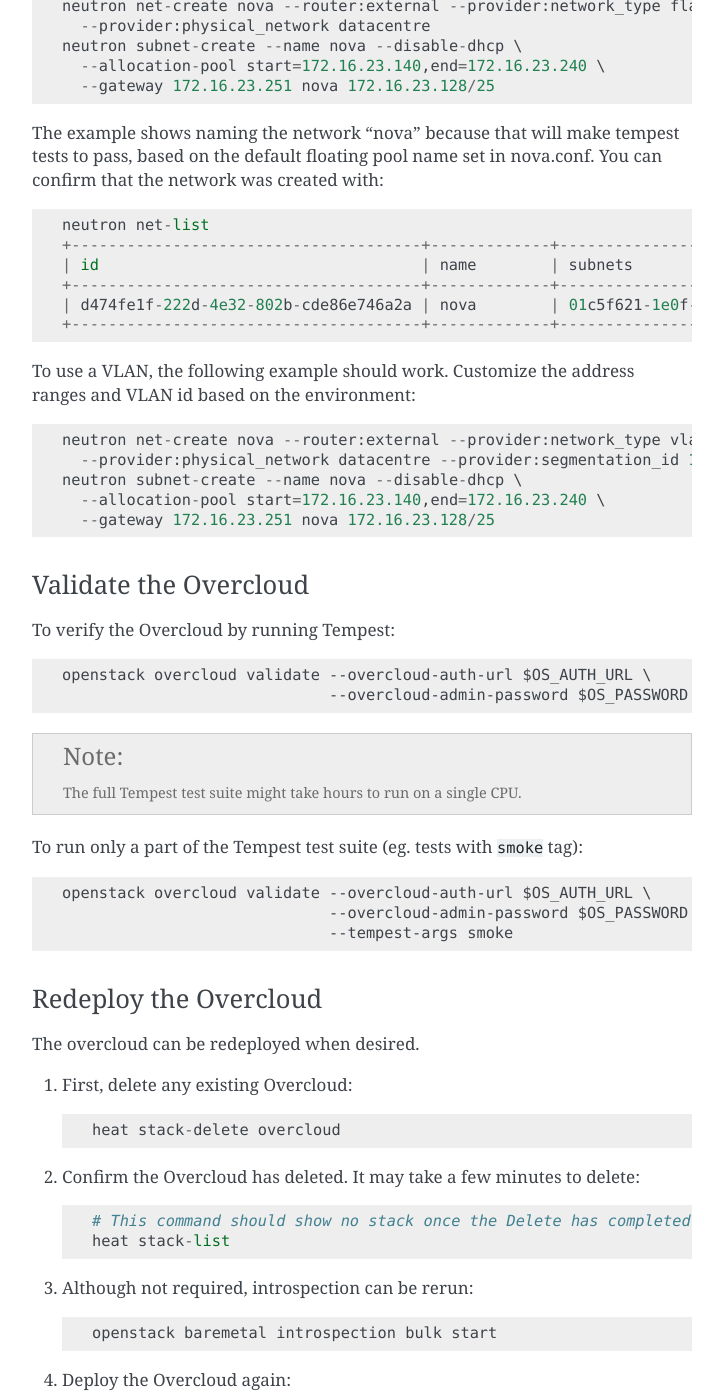
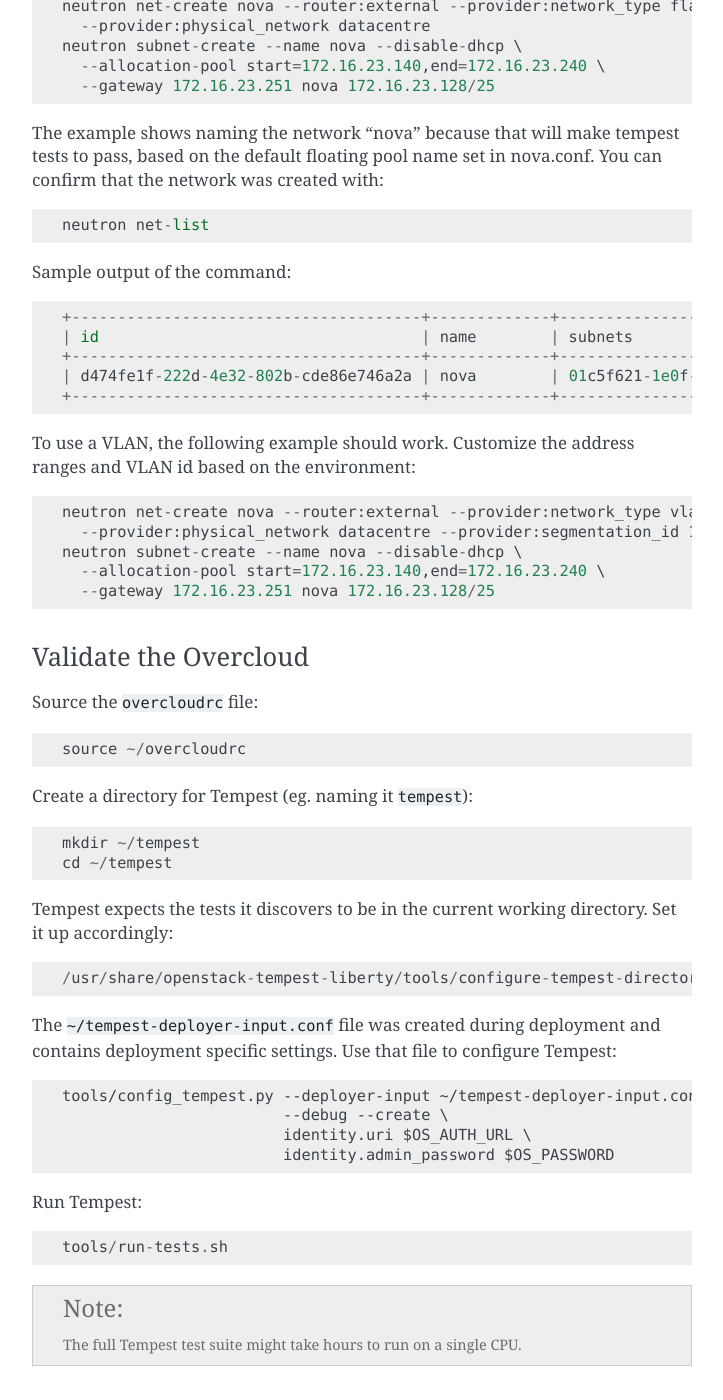
Before and after one commit to openstack-archive/tripleo-docs, a Sphinx documentation site: the page built from doc/source/basic_deployment/basic_deployment_cli.rst, in a window 1280 px wide and 1400 px high, scrolled down 7205 px. Shown: the whole window, without its empty margins (388-1111 px from the left). Built offline with Sphinx 7.4.7, drawn with Linux system fonts in a browser that asks for light colours.

Commit message:
Replace doc for overcloud validate with manually running Tempest
Change-Id: I1f9acab519eb7af45b4a737f01c9cfb53ce7caad
Closes-bug: #1505129

```diff
--- a/doc/source/basic_deployment/basic_deployment_cli.rst
+++ b/doc/source/basic_deployment/basic_deployment_cli.rst
@@ -358,6 +358,9 @@
 can confirm that the network was created with::
 
     neutron net-list
+
+Sample output of the command::
+
     +--------------------------------------+-------------+-------------------------------------------------------+
     | id                                   | name        | subnets                                               |
     +--------------------------------------+-------------+-------------------------------------------------------+
@@ -376,18 +379,34 @@
 
 Validate the Overcloud
 ^^^^^^^^^^^^^^^^^^^^^^
-To verify the Overcloud by running Tempest::
+Source the ``overcloudrc`` file::
 
-    openstack overcloud validate --overcloud-auth-url $OS_AUTH_URL \
-                                 --overcloud-admin-password $OS_PASSWORD
+    source ~/overcloudrc
+
+Create a directory for Tempest (eg. naming it ``tempest``)::
+
+    mkdir ~/tempest
+    cd ~/tempest
+
+Tempest expects the tests it discovers to be in the current working directory.
+Set it up accordingly::
+
+    /usr/share/openstack-tempest-liberty/tools/configure-tempest-directory
+
+The ``~/tempest-deployer-input.conf`` file was created during deployment and
+contains deployment specific settings. Use that file to configure
+Tempest::
+
+    tools/config_tempest.py --deployer-input ~/tempest-deployer-input.conf \
+                            --debug --create \
+                            identity.uri $OS_AUTH_URL \
+                            identity.admin_password $OS_PASSWORD
+
+Run Tempest::
+
+    tools/run-tests.sh
 
 .. note:: The full Tempest test suite might take hours to run on a single CPU.
-
-To run only a part of the Tempest test suite (eg. tests with ``smoke`` tag)::
-
-    openstack overcloud validate --overcloud-auth-url $OS_AUTH_URL \
-                                 --overcloud-admin-password $OS_PASSWORD \
-                                 --tempest-args smoke
 
 
 Redeploy the Overcloud
```
